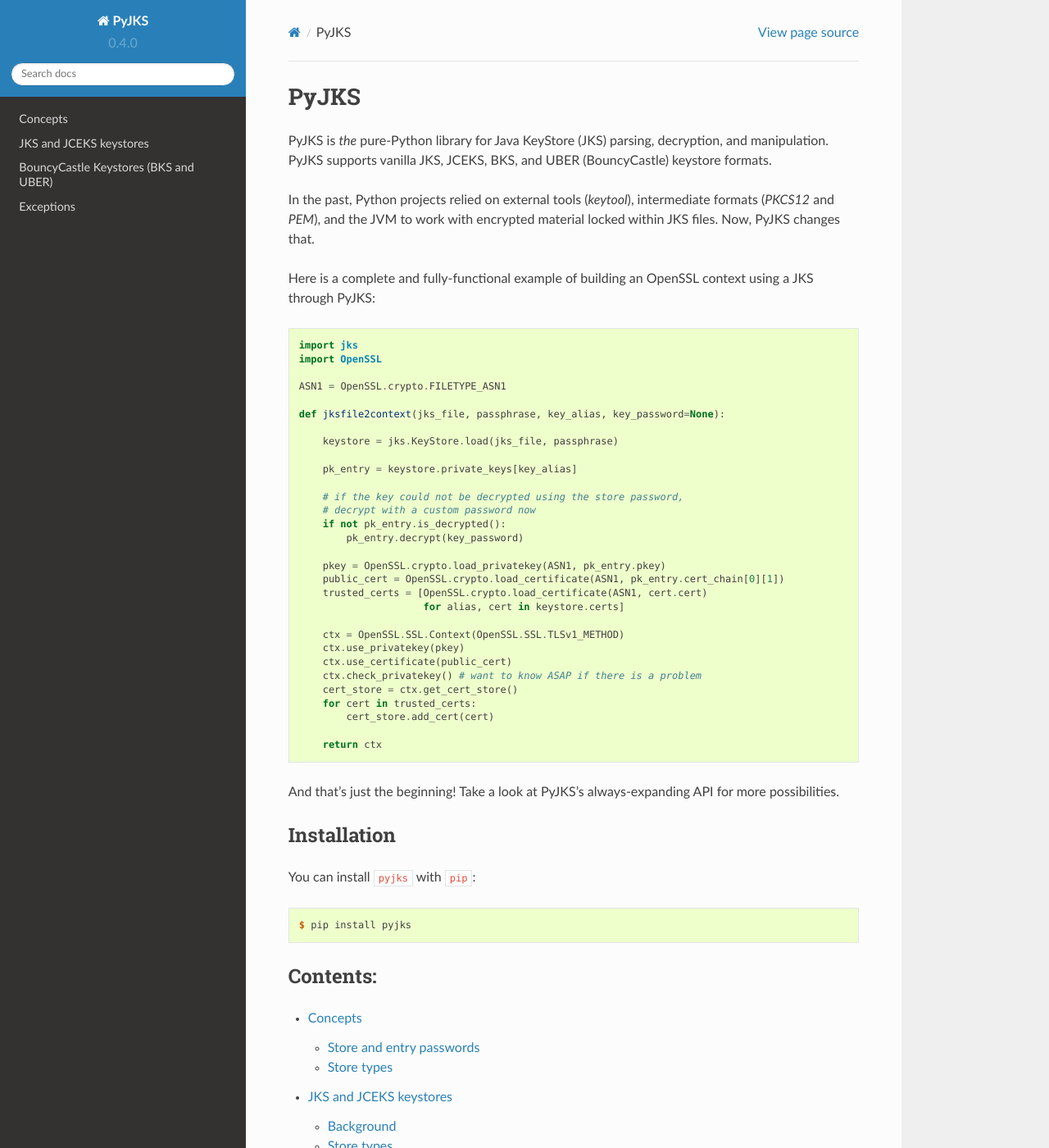
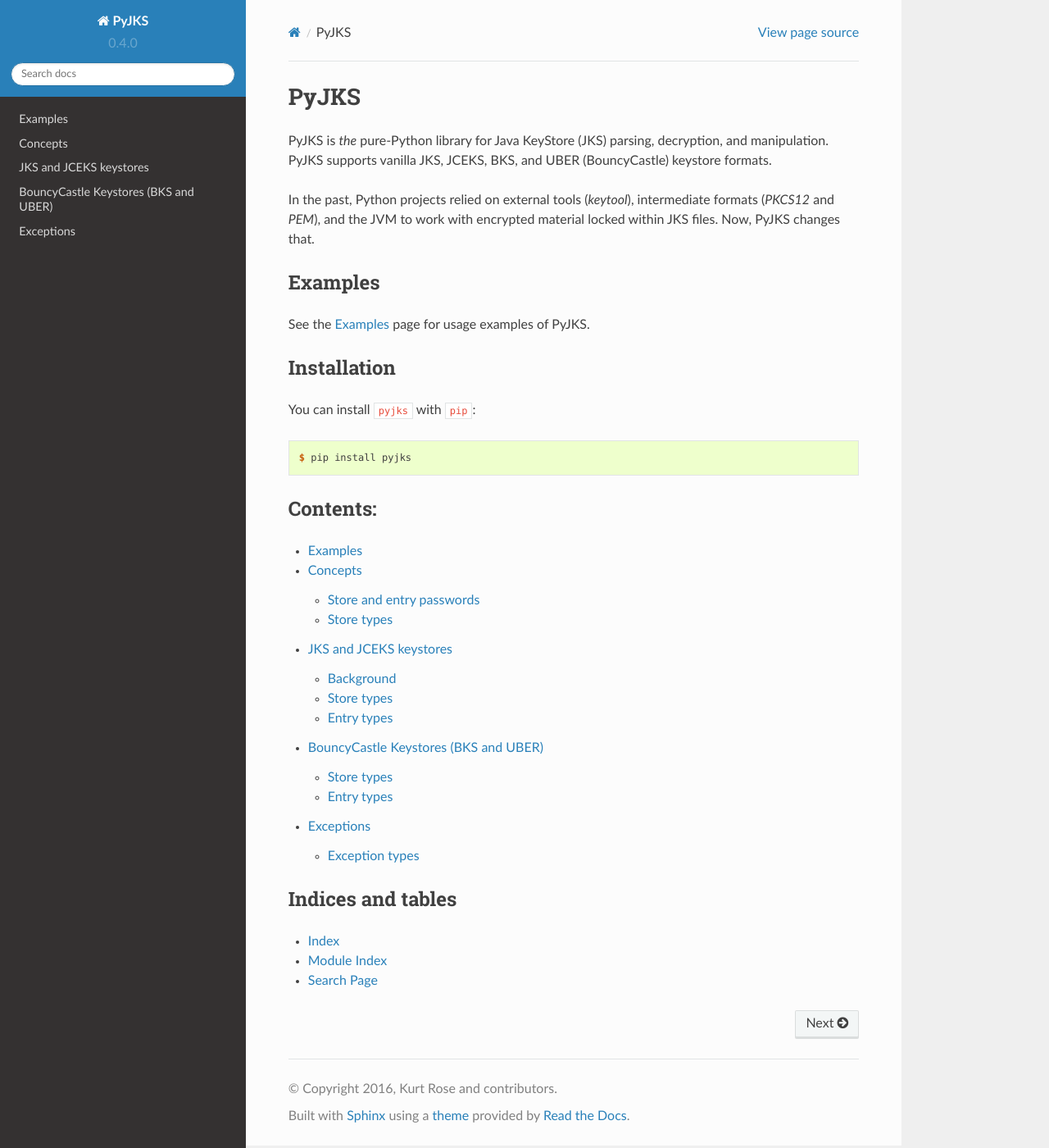
Before and after one commit to kurtbrose/pyjks, a Sphinx documentation site: the page built from docs/index.rst, in a window 1280 px wide and 1400 px high. Shown: the whole window at 82% size. Built offline with Sphinx 7.4.7 and the Read the Docs theme 2.0.0, drawn with Linux system fonts in a browser that asks for light colours.

Commit message:
docs: Added examples section

```diff
--- a/docs/index.rst
+++ b/docs/index.rst
@@ -14,42 +14,10 @@
 intermediate formats (*PKCS12* and *PEM*), and the JVM to work with
 encrypted material locked within JKS files. Now, PyJKS changes that.
 
-Here is a complete and fully-functional example of building an OpenSSL
-context using a JKS through PyJKS::
+Examples
+--------
 
-  import jks
-  import OpenSSL
-
-  ASN1 = OpenSSL.crypto.FILETYPE_ASN1
-
-  def jksfile2context(jks_file, passphrase, key_alias, key_password=None):
-
-      keystore = jks.KeyStore.load(jks_file, passphrase)
-
-      pk_entry = keystore.private_keys[key_alias]
-
-      # if the key could not be decrypted using the store password,
-      # decrypt with a custom password now
-      if not pk_entry.is_decrypted():
-          pk_entry.decrypt(key_password)
-
-      pkey = OpenSSL.crypto.load_privatekey(ASN1, pk_entry.pkey)
-      public_cert = OpenSSL.crypto.load_certificate(ASN1, pk_entry.cert_chain[0][1])
-      trusted_certs = [OpenSSL.crypto.load_certificate(ASN1, cert.cert)
-                       for alias, cert in keystore.certs]
-
-      ctx = OpenSSL.SSL.Context(OpenSSL.SSL.TLSv1_METHOD)
-      ctx.use_privatekey(pkey)
-      ctx.use_certificate(public_cert)
-      ctx.check_privatekey() # want to know ASAP if there is a problem
-      cert_store = ctx.get_cert_store()
-      for cert in trusted_certs:
-          cert_store.add_cert(cert)
-
-      return ctx
-
-And that's just the beginning! Take a look at PyJKS's always-expanding
-API for more possibilities.
+See the :doc:`examples` page for usage examples of PyJKS.
 
 Installation
 ------------
@@ -65,6 +33,7 @@
 .. toctree::
    :maxdepth: 2
 
+   examples
    concepts
    jks
    bks
```
Also changed, not shown: docs/examples.rst (added, +72 -0 lines).
